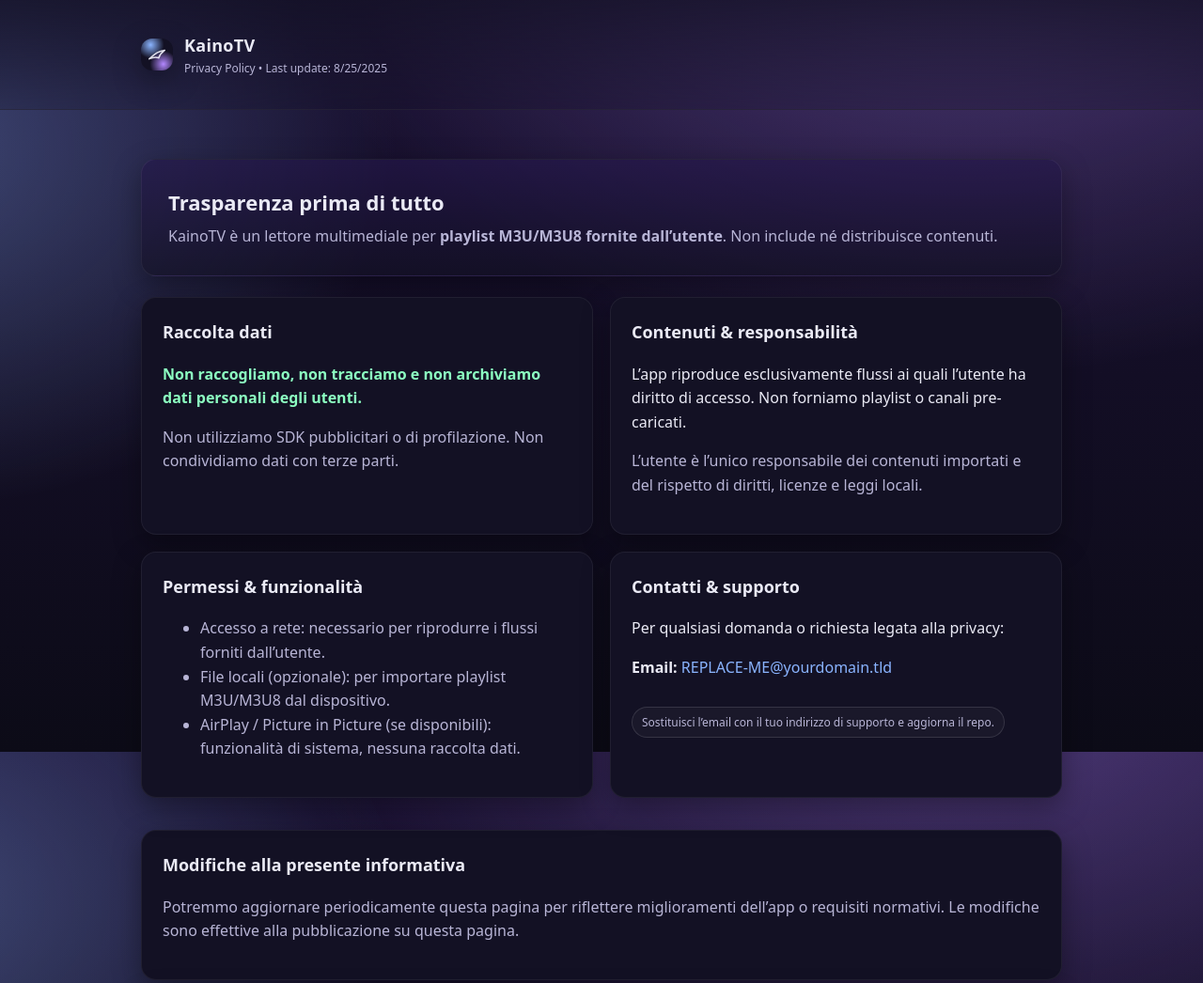
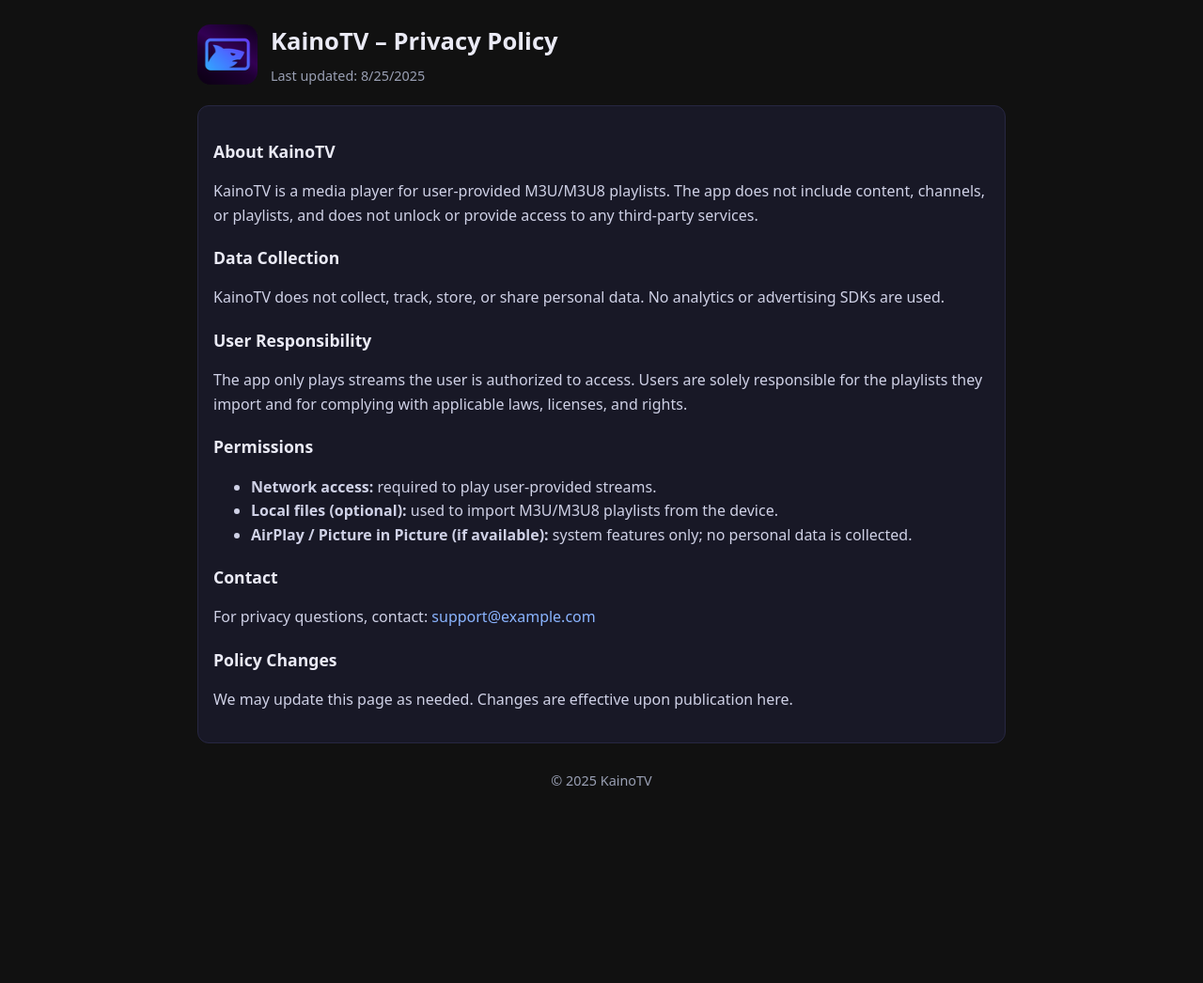
Before and after one commit to kainoailab/kainotv-privacy, a plain HTML site: page index.html in a window 1280 px wide. Shown: the top 1046 px of the page at 94% size. After the commit the page ends 874 px from the top, so only its background shows below. Drawn offline with Linux system fonts and the light colour scheme.

Commit message:
Refactor index.html for language and content updates
Updated the language attribute, title, and meta description. Translated sections from Italian to English and adjusted the layout for better readability.

```diff
--- a/index.html
+++ b/index.html
@@ -1,202 +1,68 @@
 <!DOCTYPE html>
-<html lang="it">
+<html lang="en">
 <head>
   <meta charset="utf-8" />
   <meta name="viewport" content="width=device-width, initial-scale=1" />
-  <title>KainoTV · Privacy Policy</title>
-
-  <!-- SEO / Share -->
-  <meta name="description" content="KainoTV - Privacy Policy. L'app non raccoglie dati personali. / The app does not collect personal data." />
-  <meta property="og:title" content="KainoTV · Privacy Policy" />
-  <meta property="og:description" content="KainoTV è un lettore di playlist fornite dall’utente. Nessuna raccolta dati. / KainoTV is a user-provided playlist player. No data collection." />
-  <meta property="og:type" content="website" />
-
+  <title>KainoTV – Privacy Policy</title>
+  <meta name="description" content="KainoTV Privacy Policy" />
   <style>
-    /* ===== Design Tokens ===== */
-    :root{
-      --bg-0:#0c0b17;           /* quasi nero */
-      --bg-1:#1a1133;           /* viola scuro */
-      --bg-2:#24174a;           /* viola intermedio */
-      --card:#131124;
-      --txt:#eaeaf5;
-      --muted:#b8b5d6;
-      --accent:#8ab4ff;         /* azzurro neon */
-      --accent-2:#b388ff;       /* lilla */
-      --ok:#8cffc1;
-      --radius:16px;
-      --shadow:0 10px 30px rgba(0,0,0,.35);
-      --maxw:980px;
-    }
-
-    /* ===== Base ===== */
-    html,body{height:100%}
-    body{
-      margin:0;
-      color:var(--txt);
-      font-family: ui-sans-serif, system-ui, -apple-system, "Segoe UI", Roboto, "Helvetica Neue", Arial, "Noto Sans", "Apple Color Emoji","Segoe UI Emoji";
-      line-height:1.6;
-      background:
-        radial-gradient(1200px 800px at 80% -10%, rgba(179,136,255,.35), transparent 60%),
-        radial-gradient(1000px 700px at -10% 20%, rgba(138,180,255,.35), transparent 55%),
-        linear-gradient(180deg, var(--bg-1), var(--bg-0));
-      background-attachment: fixed;
-    }
-
-    a{color:var(--accent); text-decoration: none;}
-    a:hover{ text-decoration: underline; }
-
-    /* ===== Header ===== */
-    .wrap{max-width:var(--maxw); margin:0 auto; padding:24px}
-    header{
-      position:sticky; top:0; z-index:10; backdrop-filter: blur(6px);
-      background: linear-gradient(180deg, rgba(19,17,36,.75), rgba(19,17,36,.25));
-      border-bottom: 1px solid rgba(255,255,255,.06);
-    }
-    .brand{
-      display:flex; align-items:center; gap:12px; padding:10px 0;
-    }
-    .logo{
-      width:34px;height:34px; border-radius:12px;
-      background: radial-gradient(70% 70% at 30% 20%, var(--accent), transparent 60%),
-                  radial-gradient(70% 70% at 70% 80%, var(--accent-2), transparent 60%),
-                  var(--card);
-      display:grid; place-items:center; box-shadow: var(--shadow);
-    }
-    .logo svg{width:22px;height:22px; opacity:.95}
-    .brand h1{
-      font-size:18px; margin:0; letter-spacing:.3px; font-weight:700;
-    }
-    .tag{font-size:12px; color:var(--muted)}
-
-    /* ===== Content ===== */
-    .hero{
-      margin-top:28px;
-      padding:28px;
-      background: linear-gradient(180deg, rgba(36,23,74,.65), rgba(19,17,36,.65));
-      border:1px solid rgba(255,255,255,.06);
-      border-radius: var(--radius);
-      box-shadow: var(--shadow);
-    }
-    .hero h2{margin:0 0 6px 0; font-size:22px}
-    .hero p{margin:0; color:var(--muted)}
-
-    .grid{
-      display:grid; gap:18px; margin:22px 0 34px 0;
-      grid-template-columns: 1fr;
-    }
-    @media (min-width:900px){
-      .grid{ grid-template-columns: 1fr 1fr; }
-    }
-    .card{
-      background: var(--card);
-      border:1px solid rgba(255,255,255,.06);
-      border-radius: var(--radius);
-      padding:22px;
-      box-shadow: var(--shadow);
-    }
-    .card h3{margin-top:0; font-size:18px}
-    .muted{color:var(--muted)}
-    .ok{ color: var(--ok); font-weight:600 }
-
-    /* ===== Footer ===== */
-    footer{
-      margin:40px 0 24px; color:var(--muted); font-size:13px;
-      text-align:center;
-    }
-
-    /* Small helper box */
-    .pill{
-      display:inline-block; padding:6px 10px; border-radius:999px;
-      border:1px solid rgba(255,255,255,.12); background: rgba(255,255,255,.03);
-      font-size:12px; color:var(--muted)
-    }
-
-    /* Language blocks */
-    .lang{margin-top:10px}
-    .lang h4{margin:14px 0 8px 0; font-size:15px; color:var(--accent-2)}
-    .lang p{margin:.35rem 0}
+    body{margin:0;font-family:system-ui,-apple-system,Segoe UI,Roboto,Arial,sans-serif;line-height:1.6;color:#eaeaf5;background:#111}
+    main{max-width:860px;margin:0 auto;padding:24px}
+    h1{font-size:1.6rem;margin:12px 0 8px}
+    h2{font-size:1.1rem;margin:18px 0 8px}
+    p,li{color:#cfd1e6}
+    a{color:#8ab4ff;text-decoration:none}
+    a:hover{text-decoration:underline}
+    .muted{color:#9aa0b4}
+    .card{background:#181826;border:1px solid #272742;border-radius:12px;padding:16px}
+    footer{margin:28px 0 8px;text-align:center;color:#9aa0b4;font-size:.9rem}
+    header{display:flex;align-items:center;gap:14px;margin-bottom:20px}
+    header img{width:64px;height:64px;border-radius:14px}
+    header h1{margin:0;font-size:1.6rem}
+    .tag{font-size:.9rem;color:#9aa0b4;margin-top:4px}
   </style>
 </head>
-
 <body>
+  <main>
     <header>
-    <div class="wrap">
-      <div class="brand">
-        <div class="logo" aria-hidden="true">
-          <!-- minimal “shark-fin” icon -->
-          <svg viewBox="0 0 24 24" fill="none" stroke="currentColor" stroke-width="1.7" stroke-linecap="round" stroke-linejoin="round">
-            <path d="M3 17c6-5 10-9 18-10-4 3-6 6-7 9 0 0-4-2-11 1z"/>
-          </svg>
-        </div>
+      <img src="Icon-App-76x76@1x.png" alt="KainoTV App Icon">
       <div>
-          <h1>KainoTV</h1>
-          <div class="tag">Privacy Policy • Last update: <span id="today"></span></div>
-        </div>
-      </div>
+        <h1>KainoTV – Privacy Policy</h1>
+        <div class="tag">Last updated: <span id="date"></span></div>
       </div>
     </header>
 
-  <main class="wrap">
-    <section class="hero">
-      <h2>Trasparenza prima di tutto</h2>
-      <p>KainoTV è un lettore multimediale per <strong>playlist M3U/M3U8 fornite dall’utente</strong>. Non include né distribuisce contenuti.</p>
-    </section>
+    <div class="card">
+      <h2>About KainoTV</h2>
+      <p>KainoTV is a media player for user-provided M3U/M3U8 playlists. The app does not include content, channels, or playlists, and does not unlock or provide access to any third-party services.</p>
 
-    <section class="grid">
-      <article class="card">
-        <h3>Raccolta dati</h3>
-        <p class="ok">Non raccogliamo, non tracciamo e non archiviamo dati personali degli utenti.</p>
-        <p class="muted">Non utilizziamo SDK pubblicitari o di profilazione. Non condividiamo dati con terze parti.</p>
-      </article>
+      <h2>Data Collection</h2>
+      <p>KainoTV does not collect, track, store, or share personal data. No analytics or advertising SDKs are used.</p>
 
-      <article class="card">
-        <h3>Contenuti & responsabilità</h3>
-        <p>L’app riproduce esclusivamente flussi ai quali l’utente ha diritto di accesso. Non forniamo playlist o canali pre-caricati.</p>
-        <p class="muted">L’utente è l’unico responsabile dei contenuti importati e del rispetto di diritti, licenze e leggi locali.</p>
-      </article>
+      <h2>User Responsibility</h2>
+      <p>The app only plays streams the user is authorized to access. Users are solely responsible for the playlists they import and for complying with applicable laws, licenses, and rights.</p>
 
-      <article class="card">
-        <h3>Permessi & funzionalità</h3>
-        <ul class="muted">
-          <li>Accesso a rete: necessario per riprodurre i flussi forniti dall’utente.</li>
-          <li>File locali (opzionale): per importare playlist M3U/M3U8 dal dispositivo.</li>
-          <li>AirPlay / Picture in Picture (se disponibili): funzionalità di sistema, nessuna raccolta dati.</li>
+      <h2>Permissions</h2>
+      <ul>
+        <li><strong>Network access:</strong> required to play user-provided streams.</li>
+        <li><strong>Local files (optional):</strong> used to import M3U/M3U8 playlists from the device.</li>
+        <li><strong>AirPlay / Picture in Picture (if available):</strong> system features only; no personal data is collected.</li>
       </ul>
-      </article>
 
-      <article class="card">
-        <h3>Contatti & supporto</h3>
-        <p>Per qualsiasi domanda o richiesta legata alla privacy:</p>
-        <p><strong>Email:</strong> <a href="mailto:REPLACE-ME@yourdomain.tld">REPLACE-ME@yourdomain.tld</a></p>
-        <p class="muted pill">Sostituisci l’email con il tuo indirizzo di supporto e aggiorna il repo.</p>
-      </article>
-    </section>
+      <h2>Contact</h2>
+      <p>For privacy questions, contact: <a href="mailto:support@example.com">support@example.com</a></p>
 
-    <section class="card">
-      <h3>Modifiche alla presente informativa</h3>
-      <p class="muted">Potremmo aggiornare periodicamente questa pagina per riflettere miglioramenti dell’app o requisiti normativi. Le modifiche sono effettive alla pubblicazione su questa pagina.</p>
-    </section>
+      <h2>Policy Changes</h2>
+      <p>We may update this page as needed. Changes are effective upon publication here.</p>
+    </div>
 
-    <!-- ===== English copy ===== -->
-    <section class="card lang">
-      <h4>English summary</h4>
-      <p><strong>Data collection:</strong> We do not collect, track, or store any personal data. No ads or analytics SDKs are used.</p>
-      <p><strong>Content & responsibility:</strong> The app only plays streams the user is authorized to access. We do not provide playlists or preloaded channels. Users are responsible for the content they import and for complying with laws and licenses.</p>
-      <p><strong>Permissions:</strong> Network access (playback), local files (optional playlist import), AirPlay/PiP (system features). No personal data is collected.</p>
-      <p><strong>Contact:</strong> <a href="mailto:REPLACE-ME@yourdomain.tld">REPLACE-ME@yourdomain.tld</a></p>
-      <p class="muted">We may update this policy from time to time; changes become effective upon publication on this page.</p>
-    </section>
-
-    <footer>
-      © <span id="year"></span> KainoTV • All rights reserved
-    </footer>
+    <footer>© <span id="year"></span> KainoTV</footer>
   </main>
 
   <script>
-    // tiny helpers for dates
     const d = new Date();
-    document.getElementById('year').textContent = d.getFullYear();
-    document.getElementById('today').textContent = d.toLocaleDateString?.() || d.toDateString();
+    document.getElementById("year").textContent = d.getFullYear();
+    document.getElementById("date").textContent = d.toLocaleDateString();
   </script>
 </body>
 </html>
```
Lines whose indentation alone changed are shown as unchanged.
